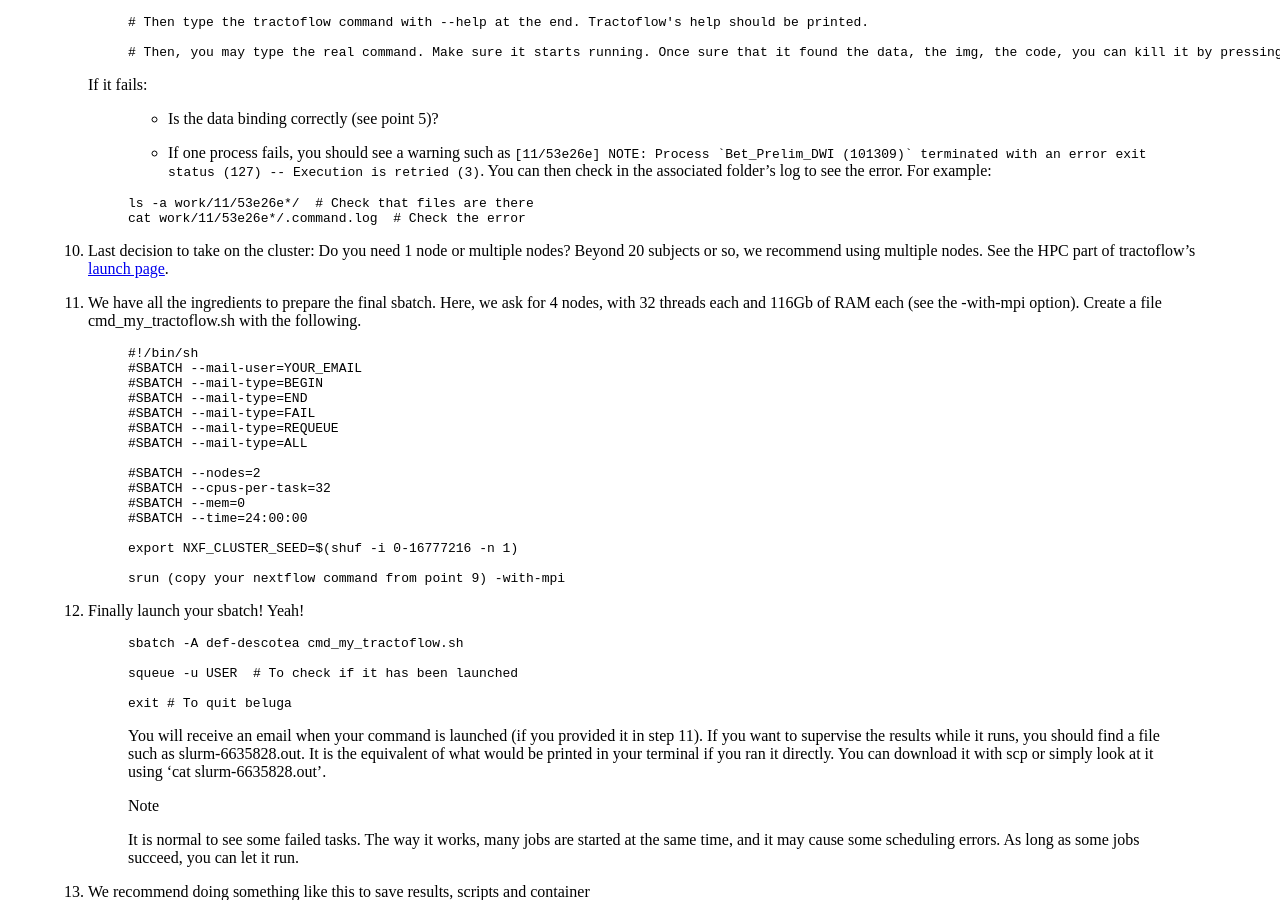
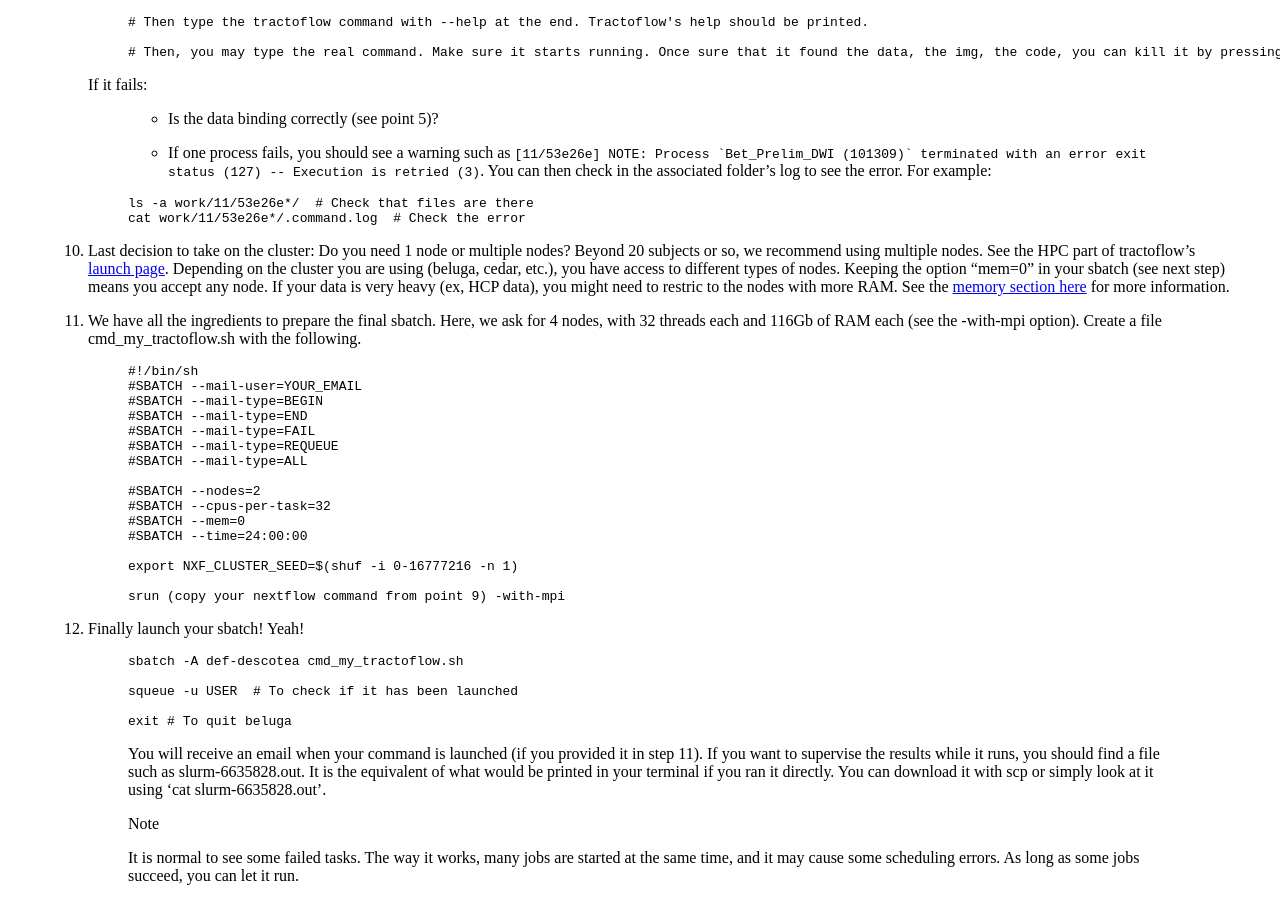
Before and after one commit to scilus/scil-documentation, a Sphinx documentation site: the page built from source/our_tools/tractoflow.rst, in a window 1280 px wide and 900 px high, scrolled down 2558 px. Built offline with Sphinx 7.4.7 and the Read the Docs theme 2.0.0, drawn with Linux system fonts in a browser that asks for light colours.

Commit message:
adding info on RAM of nodes

```diff
--- a/source/our_tools/tractoflow.rst
+++ b/source/our_tools/tractoflow.rst
@@ -133,7 +133,7 @@ Using Tractoflow on Compute Canada
             ls -a work/11/53e26e*/  # Check that files are there
             cat work/11/53e26e*/.command.log  # Check the error
 
-    #. Last decision to take on the cluster: Do you need 1 node or multiple nodes? Beyond 20 subjects or so, we recommend using multiple nodes. See the HPC part of tractoflow's `launch page <https://tractoflow-documentation.readthedocs.io/en/latest/pipeline/launch.html>`_.
+    #. Last decision to take on the cluster: Do you need 1 node or multiple nodes? Beyond 20 subjects or so, we recommend using multiple nodes. See the HPC part of tractoflow's `launch page <https://tractoflow-documentation.readthedocs.io/en/latest/pipeline/launch.html>`_. Depending on the cluster you are using (beluga, cedar, etc.), you have access to different types of nodes. Keeping the option "mem=0" in your sbatch (see next step) means you accept any node. If your data is very heavy (ex, HCP data), you might need to restric to the nodes with more RAM. See the `memory section here <https://docs.computecanada.ca/wiki/Running_jobs#Memory>`_ for more information.
 
     #. We have all the ingredients to prepare the final sbatch. Here, we ask for 4 nodes, with 32 threads each and 116Gb of RAM each (see the -with-mpi option). Create a file cmd_my_tractoflow.sh with the following.
 
```
